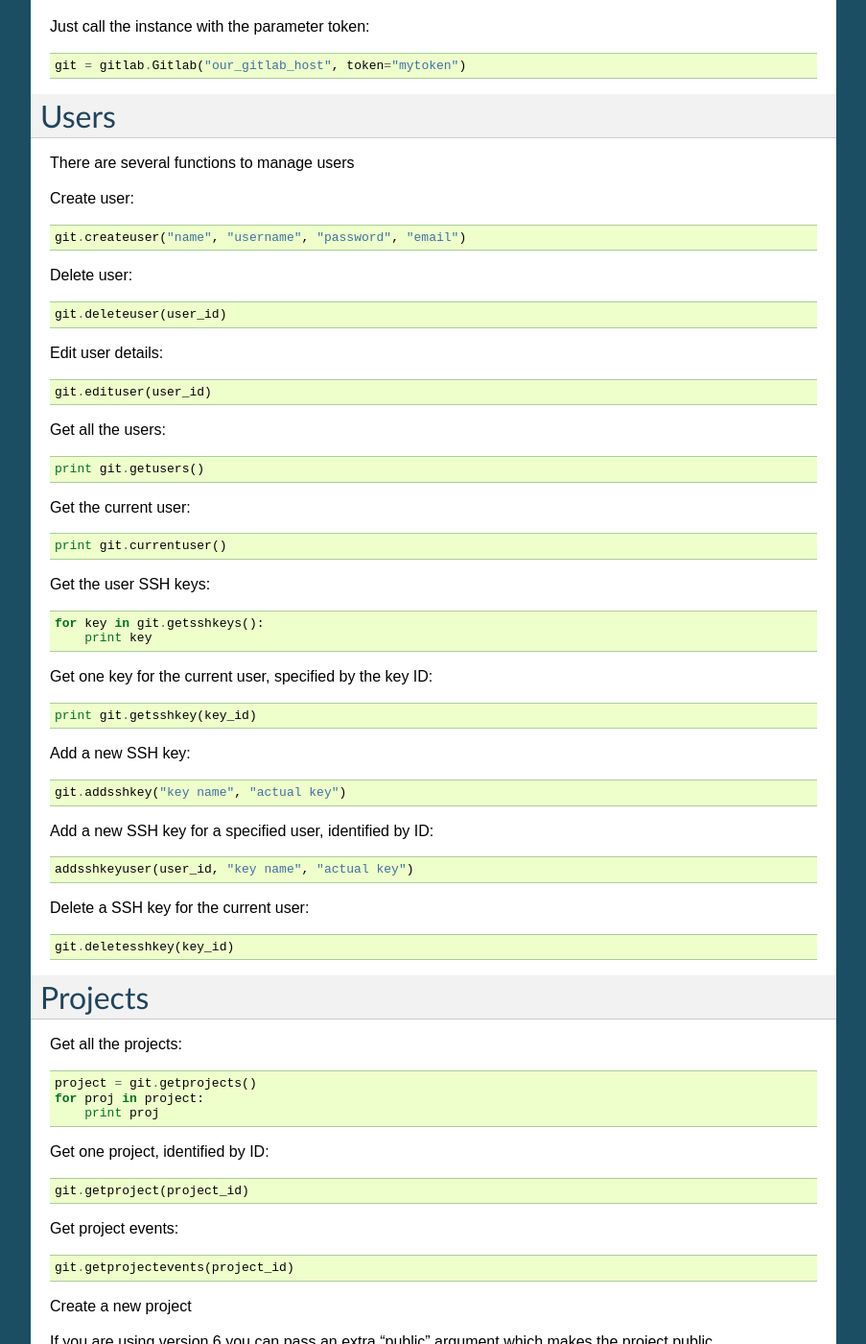
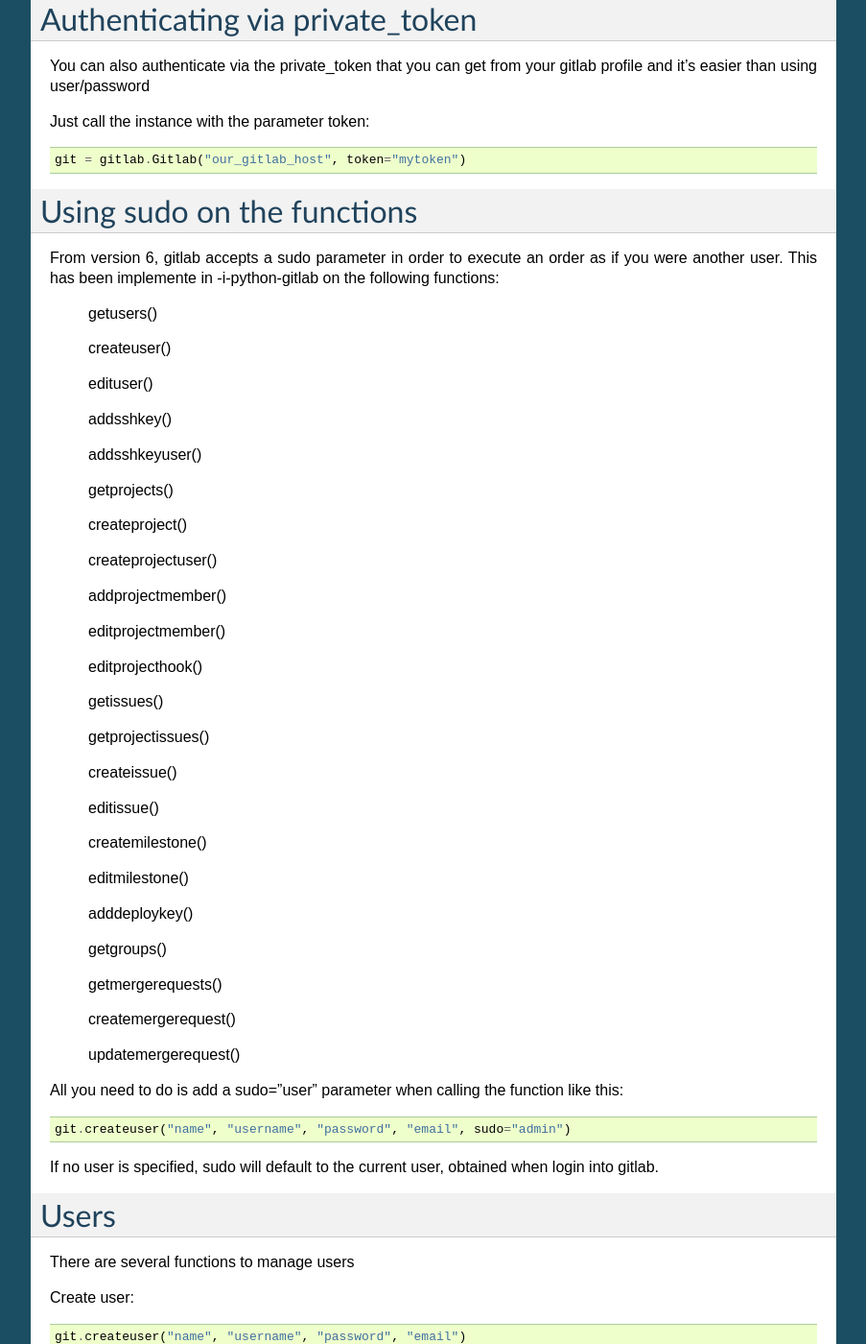
Before and after one commit to pyapi-gitlab/pyapi-gitlab, a Sphinx documentation site: the page built from docs/index.rst, in a window 1280 px wide and 1400 px high, scrolled down 727 px. Shown: the whole window at 96% size, without its empty margins (198-1101 px from the left). Built offline with Sphinx 7.4.7, drawn with Linux system fonts in a browser that asks for light colours; some of the changed text lies outside the part shown.

Commit message:
added sudo information fixes #29

```diff
--- a/docs/index.rst
+++ b/docs/index.rst
@@ -3,12 +3,17 @@
    You can adapt this file completely to your liking, but it should at least
    contain the root `toctree` directive.
 
-Welcome to python-gitlab's documentation!
+Welcome to i-python-gitlab's documentation!
 =========================================
 
 
-python-gitlab is a wrapper to access all the functions of Gitlab from our python scripts.
+i-python-gitlab is a wrapper to access all the functions of Gitlab from our python scripts.
 
+Installation
+=============
+
+
+   pip install i-python-gitlab
 
 
 How to use it
@@ -46,6 +51,66 @@
 
     git = gitlab.Gitlab("our_gitlab_host", token="mytoken")
 
+
+
+Using sudo on the functions
+===========================
+
+From version 6, gitlab accepts a sudo parameter in order to execute an order as if you were another user.
+This has been implemente in -i-python-gitlab on the following functions:
+
+   getusers()
+
+   createuser()
+
+   edituser()
+
+   addsshkey()
+
+   addsshkeyuser()
+
+   getprojects()
+
+   createproject()
+
+   createprojectuser()
+
+   addprojectmember()
+
+   editprojectmember()
+
+   editprojecthook()
+
+   getissues()
+
+   getprojectissues()
+
+   createissue()
+
+   editissue()
+
+   createmilestone()
+
+   editmilestone()
+
+   adddeploykey()
+
+   getgroups()
+
+   getmergerequests()
+
+   createmergerequest()
+
+   updatemergerequest()
+
+
+
+All you need to do is add a sudo="user" parameter when calling the function like this::
+
+   git.createuser("name", "username", "password", "email", sudo="admin")
+
+
+If no user is specified, sudo will default to the current user, obtained when login into gitlab.
 
 Users
 ==================
```
